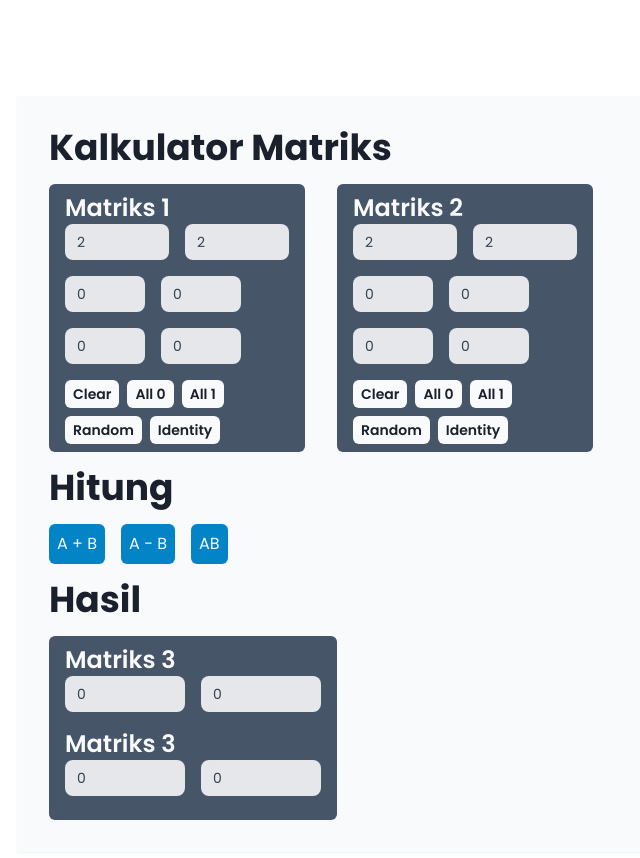
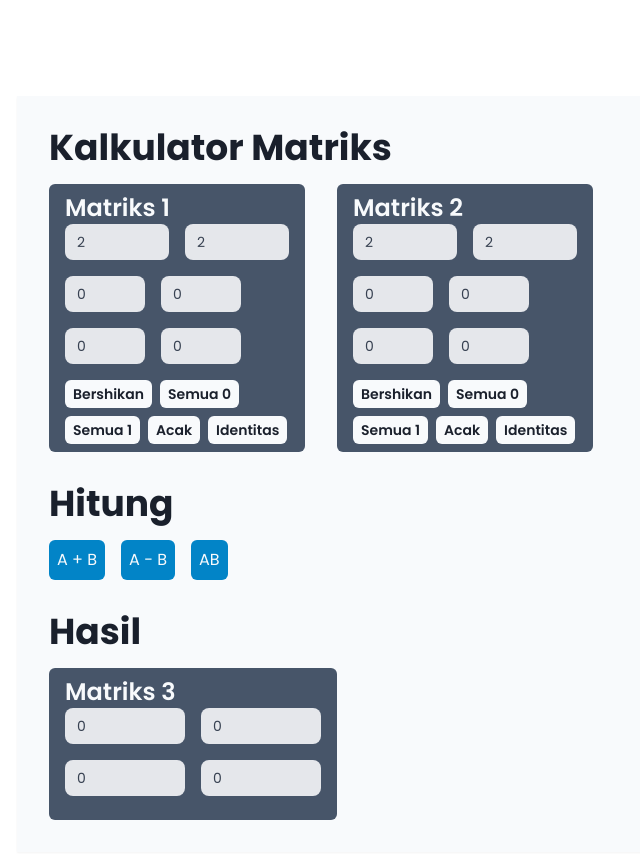
Before and after one commit to JackBerck/linear-algebra-and-matrices, a React (Vite) app: page / in a window 1280 px wide. Both pictures are taken after a click on the button "A - B". Shown: the top 858 px of the page, without its empty margins (111-751 px from the left). Built offline with nearby package versions, Linux system fonts and the light colour scheme.

Commit message:
docs: changing some language

```diff
--- a/src/App.jsx
+++ b/src/App.jsx
@@ -92,9 +92,9 @@ function App() {
 
   return (
     <>
-      <section className="section-padding-x mt-24 mb-16 p-8 max-w-screen-lg shadow-sm bg-light-base text-dark-base container">
+      <section className="section-padding-x mt-8 mb-8 md:mt-24 md:mb-16 p-8 max-w-screen-lg shadow-sm bg-light-base text-dark-base container">
         <h1 className="title-font-size font-bold mb-4">Kalkulator Matriks</h1>
-        <div className="flex flex-wrap gap-8 mb-4">
+        <div className="flex flex-wrap gap-8 mb-8">
           {matrices.map((matrix) => (
             <Matrix
               key={matrix.id}
@@ -106,7 +106,7 @@ function App() {
             />
           ))}
         </div>
-        <div className="mb-4">
+        <div className="mb-8">
           <h1 className="title-font-size font-bold mb-4">Hitung</h1>
           <div className="flex gap-4">
             <button
@@ -133,11 +133,11 @@ function App() {
           <h1 className="title-font-size font-bold mb-4">Hasil</h1>
           <div className="bg-slate-600 py-2 px-4 rounded-md relative max-w-72">
             {result ? (
-              result.map((row, i) => (
-                <>
-                  <h2 className="sub-title-font-size font-semibold text-light-base">
-                    Matriks 3
-                  </h2>
+              <>
+                <h2 className="sub-title-font-size font-semibold text-light-base">
+                  Matriks 3
+                </h2>
+                {result.map((row, i) => (
                   <div key={i} className="flex gap-4 mb-4">
                     {row.map((val, j) => (
                       <input
@@ -148,8 +148,8 @@ function App() {
                       />
                     ))}
                   </div>
-                </>
-              ))
+                ))}
+              </>
             ) : (
               <h2 className="sub-title-font-size font-semibold text-light-base">
                 Belum ada hasil
--- a/src/components/MatrixInput/index.jsx
+++ b/src/components/MatrixInput/index.jsx
@@ -88,11 +88,11 @@ export default function MatrixInput({ rows, columns, onValuesChange }) {
     <>
       <div className="matrix-inputs">{renderMatrixInputs()}</div>
       <div className="flex flex-wrap gap-2">
-        <MatrixButton text="Clear" onClick={clearMatrix} />
-        <MatrixButton text="All 0" onClick={fillMatrixWithZeros} />
-        <MatrixButton text="All 1" onClick={fillMatrixWithOnes} />
-        <MatrixButton text="Random" onClick={randomizeMatrix} />
-        <MatrixButton text="Identity" onClick={setIdentityMatrix} />
+        <MatrixButton text="Bershikan" onClick={clearMatrix} />
+        <MatrixButton text="Semua 0" onClick={fillMatrixWithZeros} />
+        <MatrixButton text="Semua 1" onClick={fillMatrixWithOnes} />
+        <MatrixButton text="Acak" onClick={randomizeMatrix} />
+        <MatrixButton text="Identitas" onClick={setIdentityMatrix} />
       </div>
     </>
   );
```
